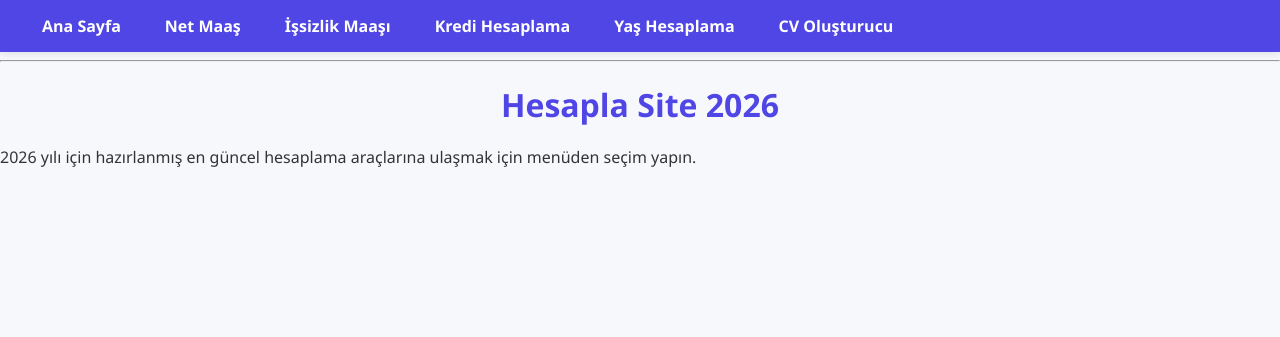
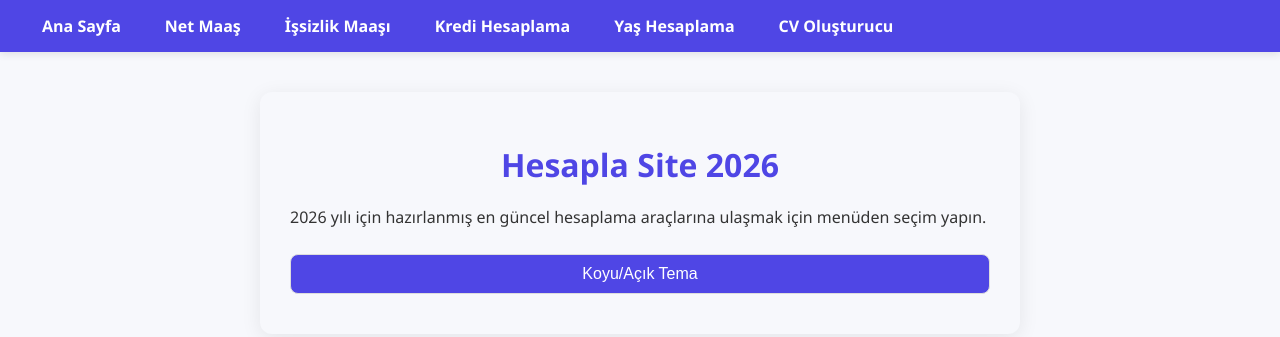
Before and after one commit to ilkerortak/hesapla-site, a website: page index.html in a window 1280 px wide. Drawn offline with Linux system fonts and the light colour scheme.

Commit message:
Update index.html

```diff
--- a/index.html
+++ b/index.html
@@ -17,8 +17,16 @@
     <li><a href="cv.html">CV Oluşturucu</a></li>
   </ul>
 </nav>
-<hr>
+<div class="container">
 <h1>Hesapla Site 2026</h1>
 <p>2026 yılı için hazırlanmış en güncel hesaplama araçlarına ulaşmak için menüden seçim yapın.</p>
+
+<!-- Tema Butonu -->
+<button onclick="toggleTheme()">Koyu/Açık Tema</button>
+</div>
+
+<script>
+function toggleTheme() { document.body.classList.toggle("dark"); }
+</script>
 </body>
 </html>
```
